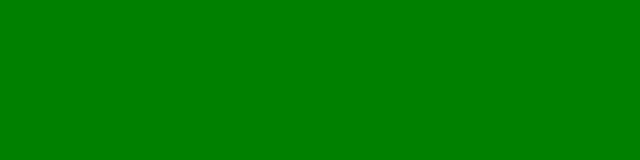
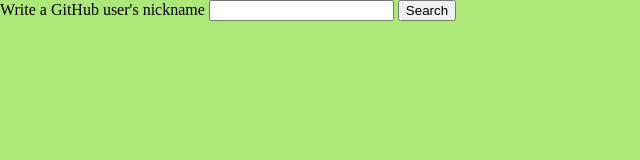
Before and after one commit to sayheylaura/github-namer, a website: page _src/templates/index.html in a window 1280 px wide. Shown: the whole page, without its empty margins (0-640 px from the left). Drawn offline with nearby package versions, Linux system fonts and the light colour scheme; files that its build step writes are made by us from their sources.

Commit message:
HTML code

```diff
--- a/_src/assets/scss/main.scss
+++ b/_src/assets/scss/main.scss
@@ -4,5 +4,5 @@
 
 body {
 	margin: 0;
-	background-color: green;
+	background-color: rgba(160, 230, 103, 0.884);
 }
--- a/_src/templates/index.html
+++ b/_src/templates/index.html
@@ -11,6 +11,17 @@
 
 <body>
 
+  <main class="main">
+
+    <form action="" method="post" class="user-search">
+      <label for="user-nickname">Write a GitHub user's nickname</label>
+
+      <input type="text" name="user-nickname" id="user-nickname" class="user-nickname">
+      <input type="submit" value="Search">
+    </form>
+
+  </main>
+
   <script src="assets/js/main.js"></script>
 </body>
 
```
